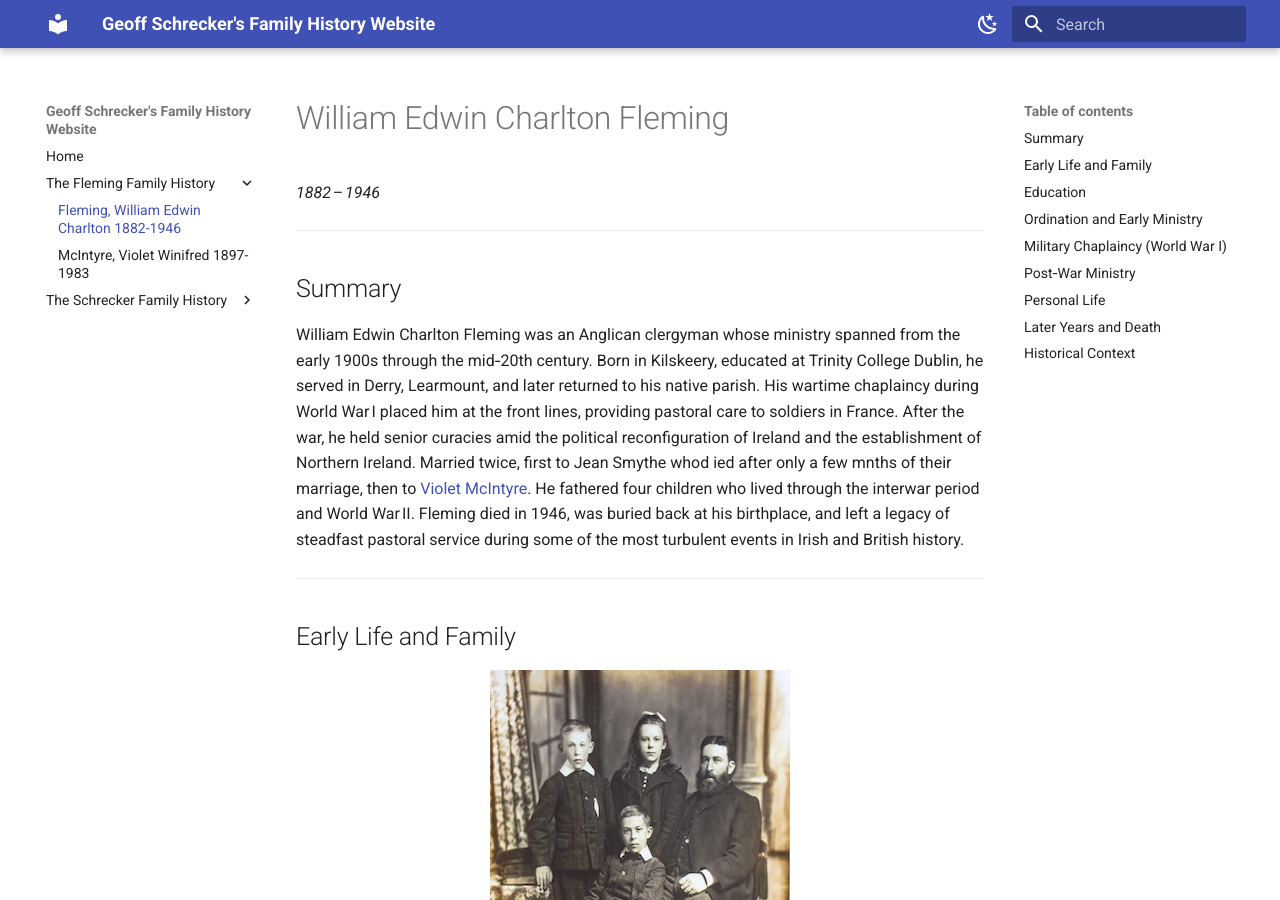
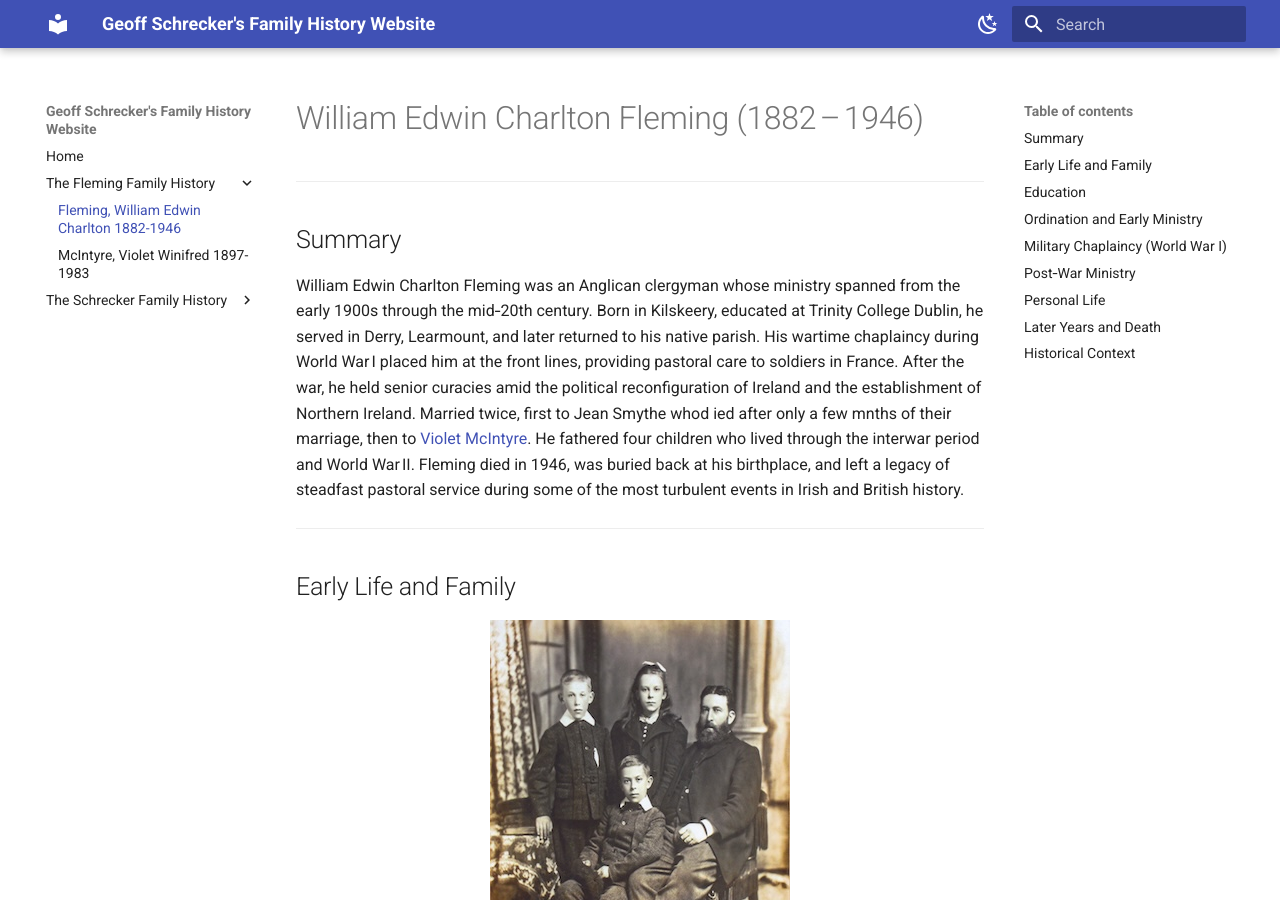
Before and after one commit to Schrecker-Family/Website, an MkDocs documentation site: the page built from docs/FlemingWEC1882.md, in a window 1280 px wide and 900 px high. Built offline with MkDocs 1.6.1 and Material for MkDocs 9.7.7, drawn with Linux system fonts in a browser that asks for light colours.

Commit message:
Update header for Grandfather

```diff
--- a/docs/FlemingWEC1882.md
+++ b/docs/FlemingWEC1882.md
@@ -1,5 +1,4 @@
-# William Edwin Charlton Fleming
-*1882 – 1946*
+# William Edwin Charlton Fleming  (1882 – 1946)
 
 ---
 
```
